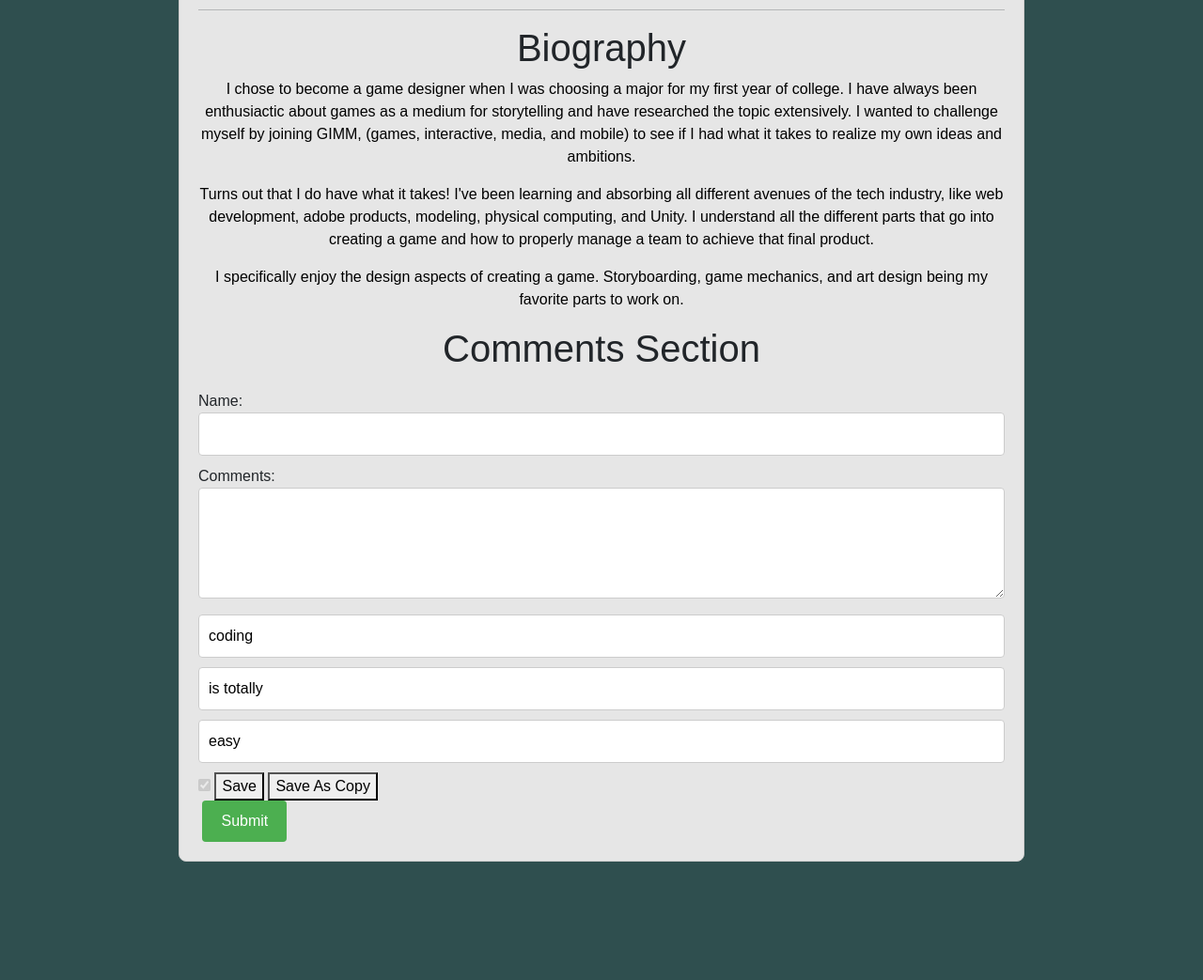
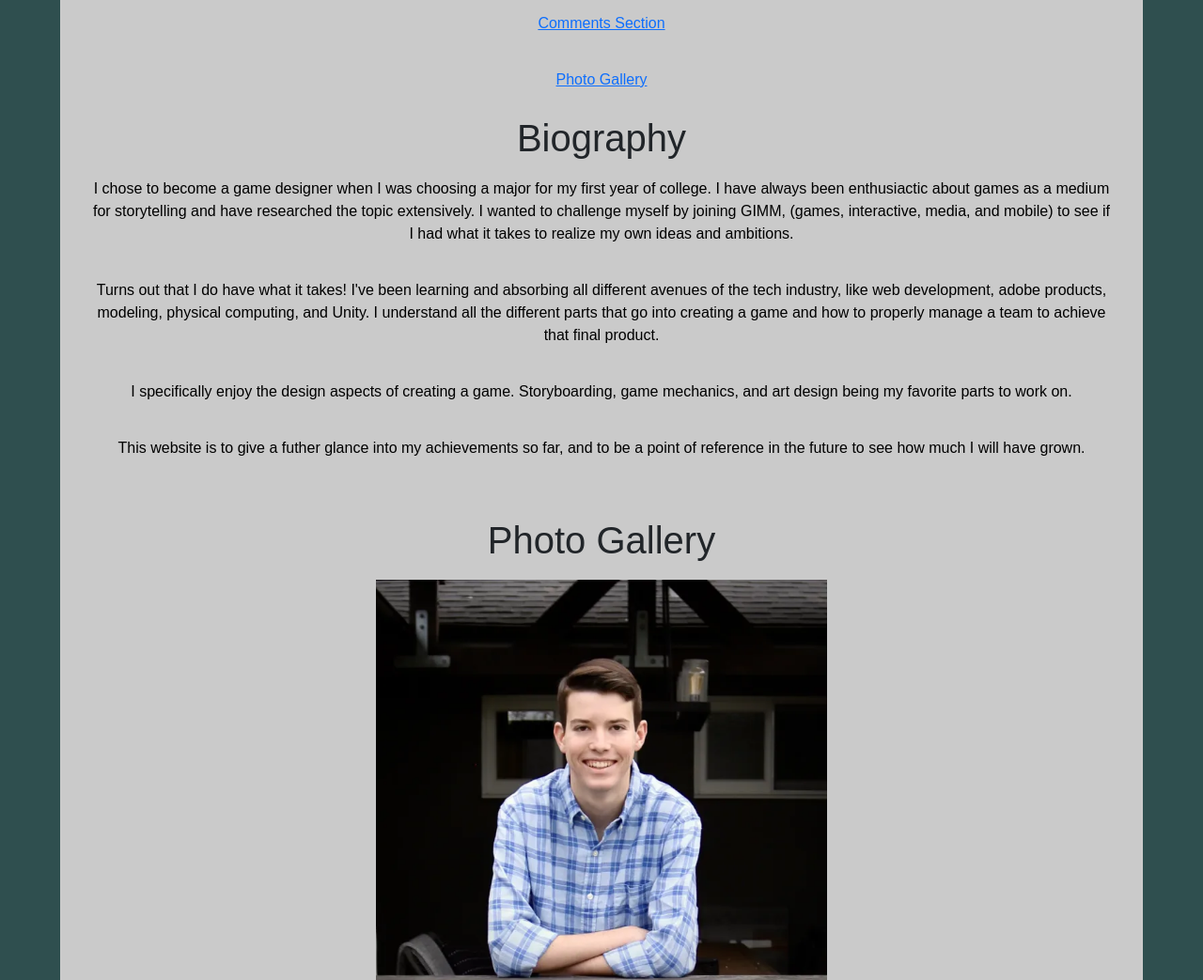
Before and after one commit to MrSwagnum/MrSwagnum.github.io, a plain HTML site: page index.html in a window 1280 px wide. Shown: the part 241-1284 px from the top of the page at 94% size. Before the commit the page ends 1178 px from the top, so only its background shows below. Drawn offline with nearby package versions, Linux system fonts and the light colour scheme; files whose address does not match are found by name.

Commit message:
update to pa4

```diff
--- a/index.html
+++ b/index.html
@@ -1,64 +1,19 @@
 <!DOCTYPE html>
+<!--
+    three improvements are:
+    that the whole page is currently responsive
+    images have been added with a style class tag so they can easily be edited
+    added footer with email and phone info at the bottom of the page
+-->
 <html lang="en">
 <head>
     <meta charset="UTF-8">
     <meta name="viewport" content="width=device-width, initial-scale=1.0">
     <link href="https://cdn.jsdelivr.net/npm/bootstrap@5.3.3/dist/css/bootstrap.min.css" rel="stylesheet" integrity="sha384-QWTKZyjpPEjISv5WaRU9OFeRpok6YctnYmDr5pNlyT2bRjXh0JMhjY6hW+ALEwIH" crossorigin="anonymous">
     <script src="https://cdn.jsdelivr.net/npm/bootstrap@5.3.3/dist/js/bootstrap.bundle.min.js" integrity="sha384-YvpcrYf0tY3lHB60NNkmXc5s9fDVZLESaAA55NDzOxhy9GkcIdslK1eN7N6jIeHz" crossorigin="anonymous"></script>
+    <link rel="stylesheet" type="text/css" href="styles.css">
     <title>PA 3</title>
-    <style>
 
-
-        body {
-            font-family: Arial, sans-serif;
-            margin: 0;
-            padding: 0;
-            box-sizing: border-box;
-            background-color: darkslategrey;
-        }
-        .container {
-            width: 90%;
-            max-width: 900px;
-            margin: 20px auto;
-            padding: 20px;
-            border: 1px solid #ccc;
-            border-radius: 8px;
-            background-color: #e6e6e6;
-        }
-        h1 {
-            text-align: center;
-
-        }
-        p {
-            text-align: center;
-            color: rgb(0, 0, 0);
-        }
-        form {
-            margin-top: 20px;
-        }
-        input[type="text"],
-        input[type="email"],
-        textarea {
-            width: 100%;
-            padding: 10px;
-            margin-bottom: 10px;
-            border: 1px solid #ccc;
-            border-radius: 4px;
-            box-sizing: border-box;
-        }
-        input[type="submit"] {
-            background-color: #4CAF50;
-            color: white;
-            padding: 10px 20px;
-            border: none;
-            border-radius: 4px;
-            cursor: pointer;
-            font-size: 16px;
-        }
-        input[type="submit"]:hover {
-            background-color: #45a049;
-        }
-    </style>
 </head>
 <body>
     <div class="container">
@@ -69,19 +24,12 @@
         <hr>
 
         <hr>
-        <p>
-        <label for="email">Email:</label>
-        <a href="michaelwoodward@u.boisestate.edu">
-            michaelwoodward@u.boisestate.edu
-        </a>
-        </p>
-        <p>
-        <label for="email">Phone Number:</label>
-        <a href="949-887-4672">
-            949-887-4672
-        </a>
+
         </p>
 <hr>
+
+<p><a href="#Comments">Comments Section</a></p>
+<p><a href="#photos">Photo Gallery</a></p>
 <h1>
     Biography
 </h1>
@@ -93,8 +41,17 @@
         <p>
             I specifically enjoy the design aspects of creating a game. Storyboarding, game mechanics, and art design being my favorite parts to work on.
         </p>
+        <p>
+            This website is to give a futher glance into my achievements so far, and to be a point of reference in the future to see how much I will have grown.
+        </p>
     </p>
-    <h1>Comments Section</h1>
+<h1 id="photos">Photo Gallery</h1>
+<img src="C:\Users\Michael Woodward\Documents\GitHub\MrSwagnum.github.io\assets\Michael.png" alt="Me" class="images">
+<img src="C:\Users\Michael Woodward\Documents\GitHub\MrSwagnum.github.io\assets\hive ghost.png" alt="ghost" class="images">
+<img src="C:\Users\Michael Woodward\Documents\GitHub\MrSwagnum.github.io\assets\Artboard 1.png" alt="concept art" class="images">
+<img src="C:\Users\Michael Woodward\Documents\GitHub\MrSwagnum.github.io\assets\title screen.png" alt="title" class="images">
+
+    <h1 id="Comments">Comments Section</h1>
         <form action="submit_form.php" method="POST">
             <label for="name">Name:</label>
             <input type="text" id="name" name="name" required>
@@ -104,9 +61,6 @@
             <textarea id="message" name="message" rows="4" required></textarea>
 
             <form id="form">
-                <input type="text" name="text1" value="coding" />
-                <input type="text" name="text2" value="is totally" />
-                <input type="text" name="text2" value="easy" />
                 <input type="checkbox" name="check" checked disabled />
                 <button name="intent" value="save">Save</button>
                 <button name="intent" value="saveAsCopy">Save As Copy</button>
@@ -116,6 +70,19 @@
 
             <input type="submit" value="Submit">
         </form>
+        <footer>
+            <label for="email">Email:</label>
+            <a href="michaelwoodward@u.boisestate.edu">
+                michaelwoodward@u.boisestate.edu
+            </a>
+
+            <hr>
+
+            <label for="email">Phone Number:</label>
+        <a href="949-887-4672">
+            949-887-4672
+        </a>
+        </footer>
     </div>
 </body>
 </html>
--- /dev/null
+++ b/styles.css
@@ -0,0 +1,86 @@
+
+body {
+    font-family: Arial, sans-serif;
+    margin: 0;
+    padding: 0;
+    box-sizing: border-box;
+    background-color: darkslategrey;
+}
+
+
+header {
+    background-color: #333;
+    color: white;
+    padding: 10px 20px;
+    text-align: center;
+}
+
+h1 {
+    text-align: center;
+}
+h2 {
+    color: #333;
+}
+
+
+footer {
+    background-color: #333;
+    color: white;
+    text-align: center;
+    padding: 10px 20px;
+}
+
+footer p {
+    margin: 0;
+}
+
+        .container {
+            width: 90%;
+            max-width: 1600px;
+            margin: 20px auto;
+            padding: 20px;
+            border: 1px solid #ccc;
+            border-radius: 8px;
+            background-color: #cacaca;
+        }
+        p {
+            text-align: center;
+            color: rgb(0, 0, 0);
+            padding: 10px;
+
+        }
+        form {
+            margin-top: 20px;
+        }
+        input[type="text"],
+        input[type="email"],
+        textarea {
+            width: 100%;
+            padding: 10px;
+            margin-bottom: 10px;
+            border: 1px solid #ccc;
+            border-radius: 4px;
+            box-sizing: border-box;
+            color:#cacaca
+        }
+        input[type="submit"] {
+            background-color: #4CAF50;
+            color: white;
+            padding: 10px 20px;
+            border: 2px solid whitesmoke;
+            border-radius: 4px;
+            cursor: pointer;
+            font-size: 16px;
+            margin-top: 20px;
+        }
+        .images {
+            width: 50%;
+            padding: 10px;
+            max-width: 500px;
+            height: auto;
+            display: block;
+            margin-left: auto;
+            margin-right: auto;
+
+
+        }
```
Also changed, not shown: assets/Artboard 1.png (added), assets/Michael.png (added), assets/hive ghost.png (added), assets/title screen.png (added).
